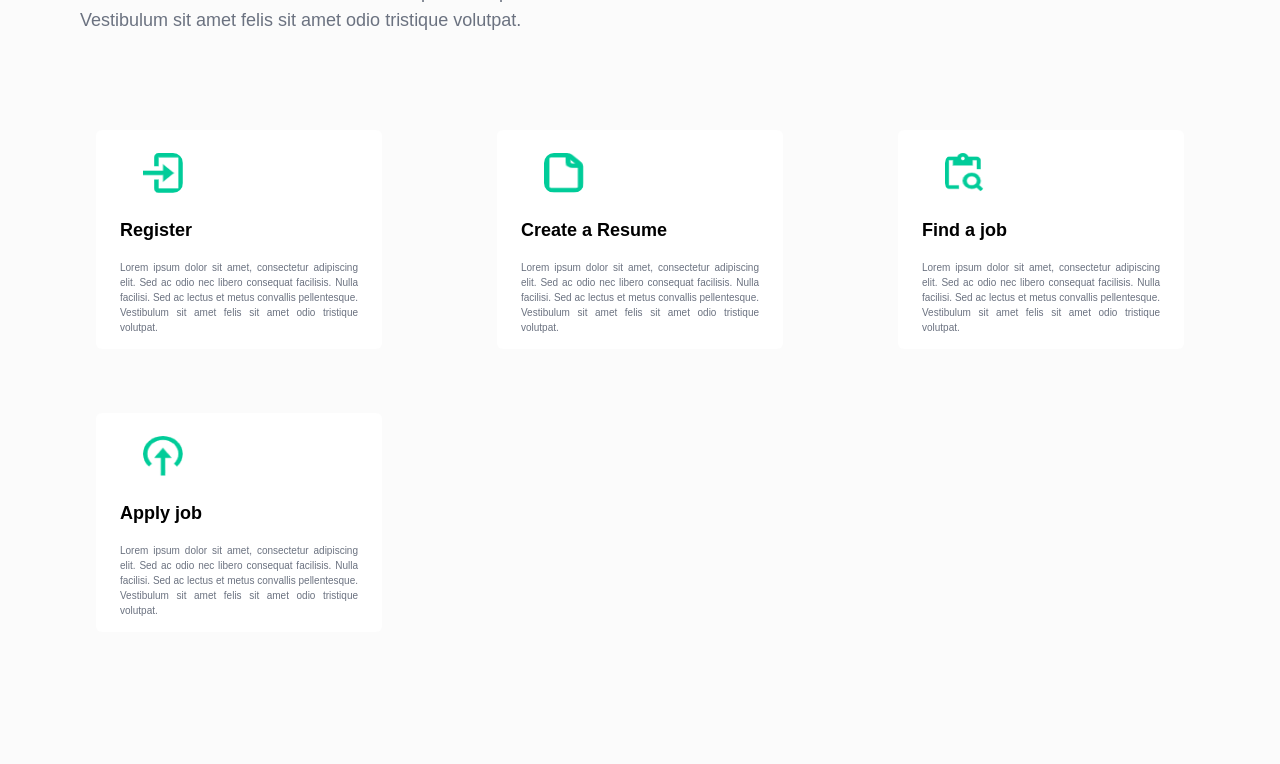
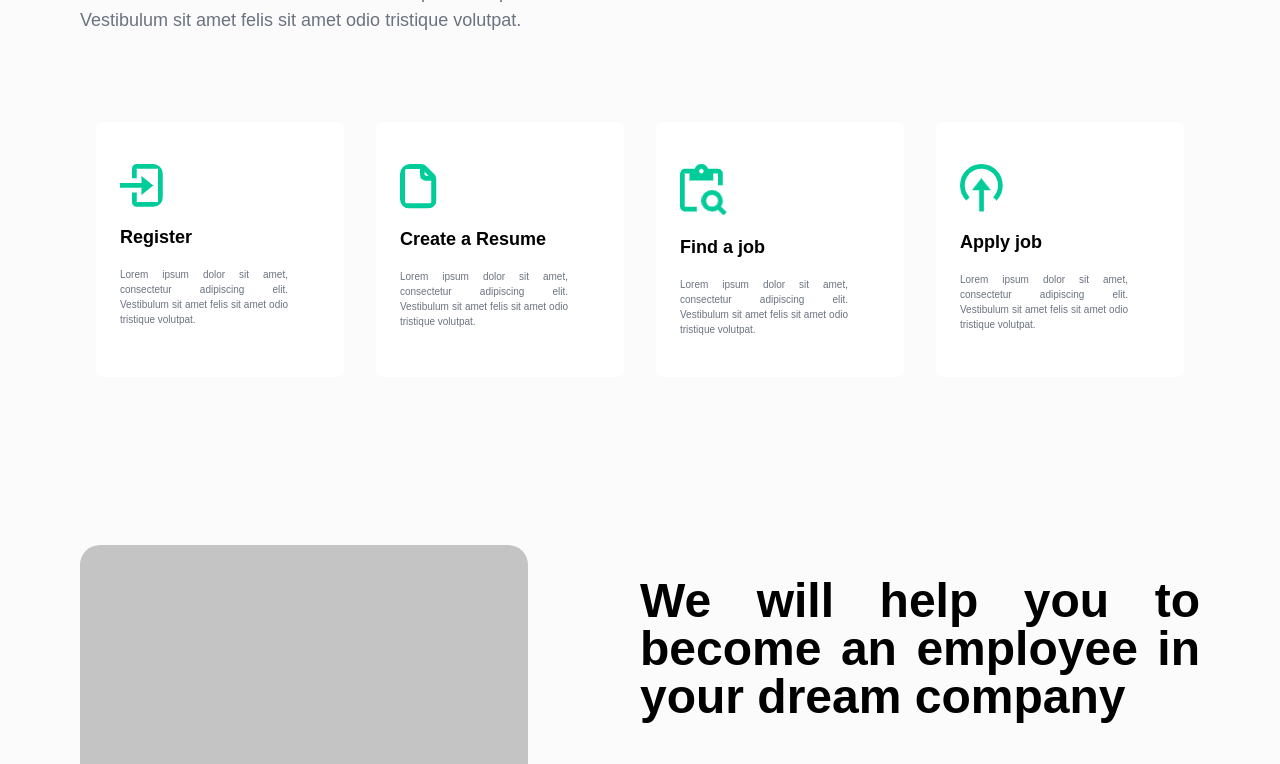
Before and after one commit to Nagi9999/creohub11, a Next.js app: page / in a window 1280 px wide. Shown: the part 876-1640 px from the top of the page. Built offline with nearby package versions, Linux system fonts and the light colour scheme.

Commit message:
project setup

```diff
--- a/src/app/components/categories.js
+++ b/src/app/components/categories.js
@@ -99,7 +99,7 @@ const Catego = () => {
   <img
     src={item.icon1}
     alt="Your Icon"
-    className="hover-icon1 hidden sm:m-[23px] m-[5px] rounded-[10px] sm:w-[40px] w-[18px] sm:h-[40px] h-[18px]"
+    className="hover-icon1 hidden sm:m-[23px] m-[5px] sm:rounded-[10px] rounded-none  sm:w-[40px] w-[18px] sm:h-[40px] h-[18px]"
   />
   <h3 className="font-bold   sm:text-lg text-[10px] sm:pl-5 pl-1  sm:pr-[143px] pr-0 tracking-tight ">
     {item.title}
--- a/src/app/components/how.js
+++ b/src/app/components/how.js
@@ -3,22 +3,22 @@ const How = () => {
     {
       icon: "/icons/register.png",
       title: "Register",
-      text: "Lorem ipsum dolor sit amet, consectetur adipiscing elit. Sed ac odio nec libero consequat facilisis. Nulla facilisi. Sed ac lectus et metus convallis pellentesque. Vestibulum sit amet felis sit amet odio tristique volutpat.",
+      text: "Lorem ipsum dolor sit amet, consectetur adipiscing elit. Vestibulum sit amet felis sit amet odio tristique volutpat.",
     },
     {
       icon: "/icons/create.png",
       title: "Create a Resume",
-      text: "Lorem ipsum dolor sit amet, consectetur adipiscing elit. Sed ac odio nec libero consequat facilisis. Nulla facilisi. Sed ac lectus et metus convallis pellentesque. Vestibulum sit amet felis sit amet odio tristique volutpat.",
+      text: "Lorem ipsum dolor sit amet, consectetur adipiscing elit. Vestibulum sit amet felis sit amet odio tristique volutpat.",
     },
     {
       icon: "/icons/find.png",
       title: "Find a job",
-      text: "Lorem ipsum dolor sit amet, consectetur adipiscing elit. Sed ac odio nec libero consequat facilisis. Nulla facilisi. Sed ac lectus et metus convallis pellentesque. Vestibulum sit amet felis sit amet odio tristique volutpat.",
+      text: "Lorem ipsum dolor sit amet, consectetur adipiscing elit. Vestibulum sit amet felis sit amet odio tristique volutpat.",
     },
     {
       icon: "/icons/apply.png",
       title: "Apply job",
-      text: "Lorem ipsum dolor sit amet, consectetur adipiscing elit. Sed ac odio nec libero consequat facilisis. Nulla facilisi. Sed ac lectus et metus convallis pellentesque. Vestibulum sit amet felis sit amet odio tristique volutpat.",
+      text: "Lorem ipsum dolor sit amet, consectetur adipiscing elit. Vestibulum sit amet felis sit amet odio tristique volutpat.",
     },
   ];
 
@@ -44,20 +44,20 @@ const How = () => {
           </button>
         </div>
 
-        <div className="flex sm:flex-row flex-wrap sm:justify-between justify-center sm:mt-16 mt-4">
+        <div className="grid sm:grid-cols-4 grid-cols-2  sm:justify-between justify-center sm:mt-16 mt-4">
           {Data.map((item) => {
             return (
               <div
                 key={item.title}
-                className="sm:h-[219px] h-[100px] sm:w-[286px] w-[131px] custom-white0 rounded-md mx-4 text-justify items-center sm:px-6 px-2 sm:my-8 my-16 "
+                className="p-[20px] col-span-1 custom-white0 rounded-md mx-4  text-justify items-center sm:px-6 px-4 sm:py-10 sm:my-6 my-4 "
               >
                 <img
                   src={item.icon}
                   alt="Your Icon"
-                  className="sm:m-[23px] m-[11px] rounded-[10px] sm:w-[40px] w-[23px] sm:h-[40px] h-[23px]"
+                  className="sm:mt-[2px] sm:w-auto w-5 sm:h-auto h-5 my-[5px] sm:rounded-[10px] rounded-none "
                 />
-                <h3 className="font-bold   sm:text-lg text-sm">{item.title}</h3>
-                <p className="sm:mt-4 mt-2 sm:text-[10px] text-[8px] text-gray-500">{item.text}</p>
+                <h3 className="font-bold   sm:text-lg text-sm sm:mt-4 sm:tracking-normal tracking-tight ">{item.title}</h3>
+                <p className="sm:mt-4 mt-2 pr-8 sm:text-[10px] text-[8px] text-gray-500 sm:tracking-normal tracking-tighter">{item.text}</p>
               </div>
             );
           })}
--- a/src/app/components/nav.js
+++ b/src/app/components/nav.js
@@ -17,7 +17,7 @@ export default function NavBar() {
   ];
 
   return (
-    <div className="w-full   custom-family custom-element m-0 custom-border0 ">
+    <div className="w-full   custom-family sm:custom-element custom-background1 m-0 custom-border0 ">
       <nav className="  2xl:container  mx-auto flex sm:flex-row flex-col  justify-center   ">
         <div className="  flex sm:justify-between justify-end sm:w-[60%] w-full    h-full   ">
           <div className="flex flex-col sm:max-w-[800px]  sm:px-20 px-0  sm:mr-auto  ">
```
